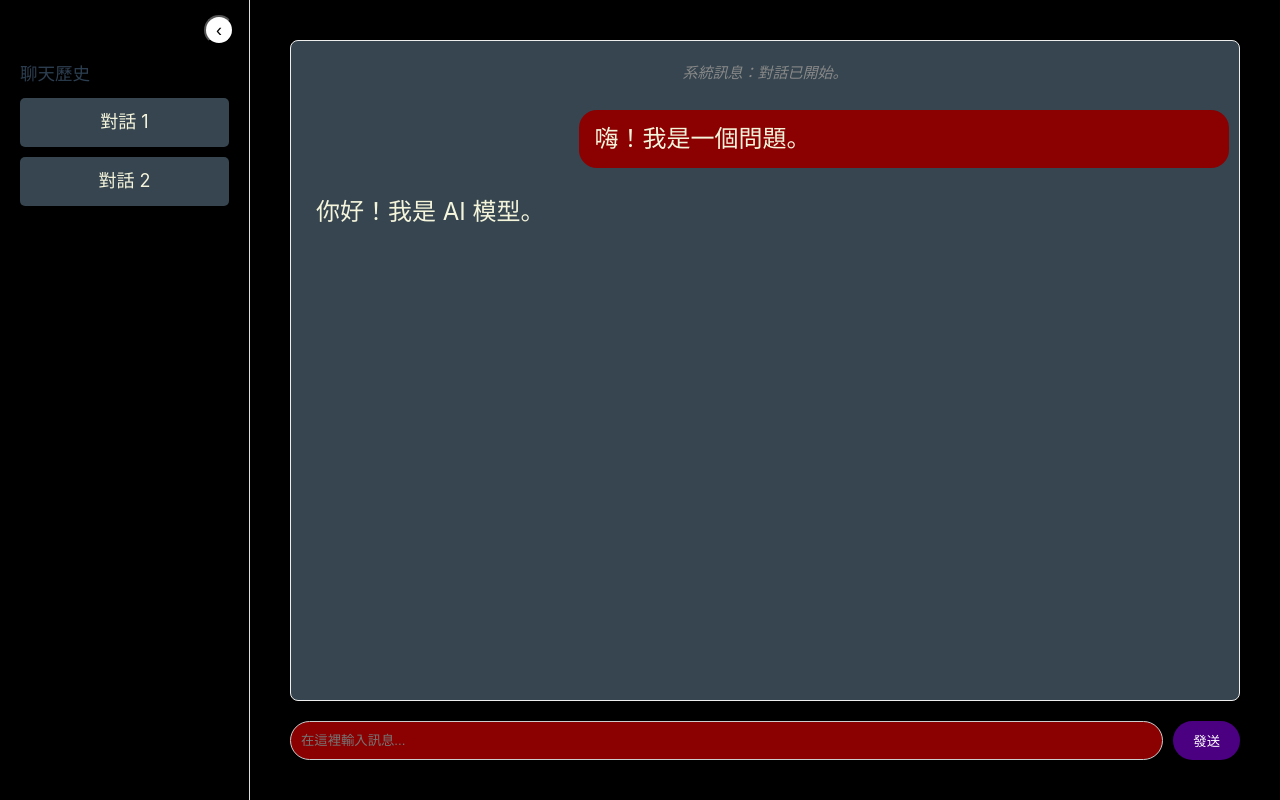
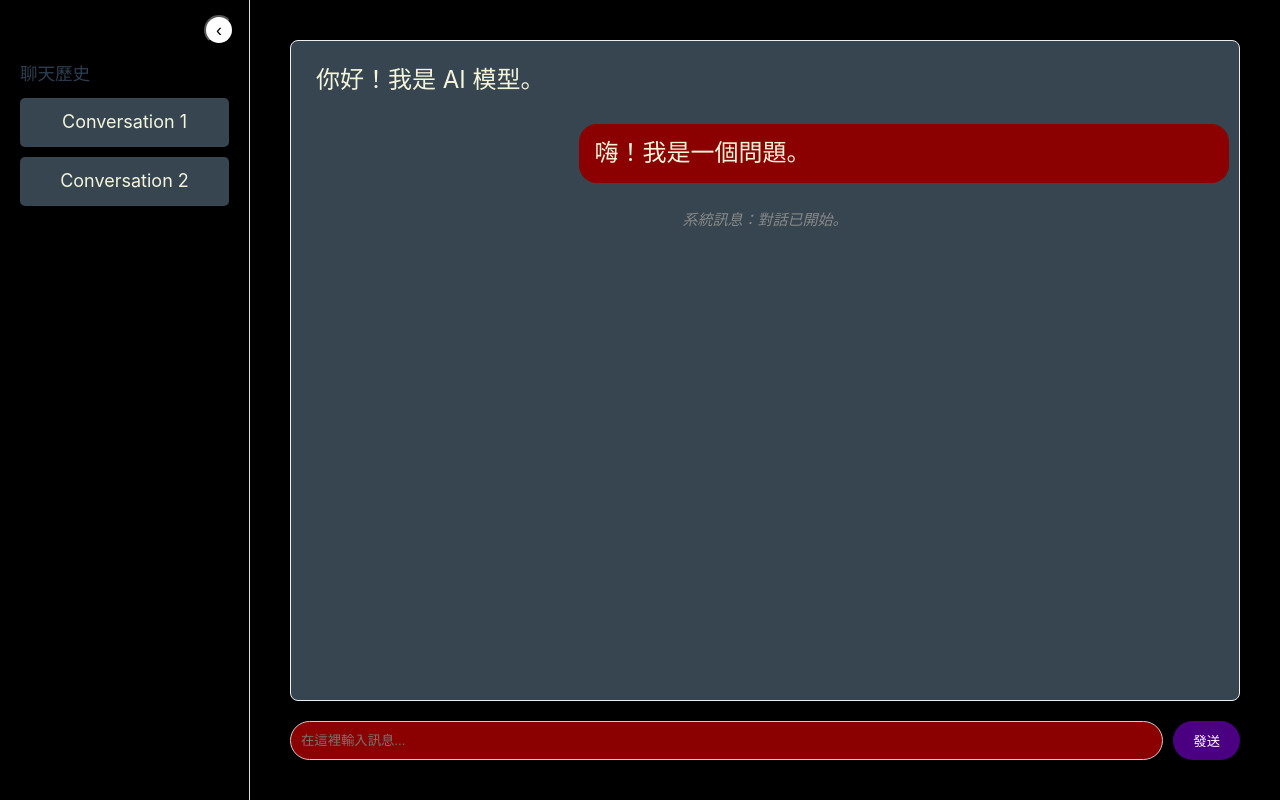
Before and after one commit to sauheiwong/trpg-vue-frontend, a Vue app: page / in a window 1280 px wide. Built offline with nearby package versions, Linux system fonts and the light colour scheme.

Commit message:
sideBar change conversation done

```diff
--- a/src/App.vue
+++ b/src/App.vue
@@ -1,8 +1,8 @@
 <template>
   <div id="app-layout">
-    <Sidebar :is-collapsed="isSidebarCollapsed" @toggle="toggleSidebar" />
+    <Sidebar :is-collapsed="isSidebarCollapsed" @toggle="toggleSidebar" @select-chat="getConversation" />
     <div class="main-content">
-      <ChatInterface />
+      <ChatInterface :messages="messages"/>
     </div>
   </div>
 </template>
@@ -20,12 +20,30 @@ export default {
   data() {
     return {
       isSidebarCollapsed: false,
+      messages: [
+        { id: 1, content: '你好！我是 AI 模型。', role: 'assistant' },
+        { id: 2, content: '嗨！我是一個問題。', role: 'user' },
+        { id: 3, content: '系統訊息：對話已開始。', role: 'system' },
+      ]
     };
   },
   methods: {
     toggleSidebar() {
       this.isSidebarCollapsed = !this.isSidebarCollapsed;
     },
+    async getConversation(chatId){
+      console.log("get conversation id is: ", chatId);
+      // should be fetching data
+      // fake data
+      const fakeData = {
+        "messages": [
+          { id: 1, content: '系統訊息：新對話已開始。', role: 'system' },
+          { id: 2, content: '嗨！我是一個新問題。', role: 'user' },
+          { id: 3, content: '你好！我是 AI 模型。', role: 'assistant' },
+        ]
+      }
+      this.messages = fakeData.messages
+    }
   },
 };
 </script>
--- a/src/components/ChatInterface.vue
+++ b/src/components/ChatInterface.vue
@@ -22,13 +22,14 @@ export default {
   components: {
     ChatMessage,
   },
+  props: {
+    messages: {
+      type: Array,
+      required: true
+    }
+  },
   data() {
     return {
-      messages: [
-        { id: 1, content: '你好！我是 AI 模型。', role: 'assistant' },
-        { id: 2, content: '嗨！我是一個問題。', role: 'user' },
-        { id: 3, content: '系統訊息：對話已開始。', role: 'system' },
-      ].reverse(),
       userMessage: "",
     };
   },
--- a/src/components/Sidebar.vue
+++ b/src/components/Sidebar.vue
@@ -6,8 +6,7 @@
     <div v-if="!isCollapsed" class="sidebar-content">
       <h3>聊天歷史</h3>
       <ul>
-        <li>對話 1</li>
-        <li>對話 2</li>
+        <li v-for="conversation in conversations" :key="conversation.id" @click="selectConversation(conversation.id)">{{ conversation.title }}</li>
       </ul>
     </div>
   </div>
@@ -26,7 +25,19 @@ export default {
     toggleSidebar() {
       this.$emit('toggle');
     },
+    selectConversation(chatId){
+      console.log("select conversation id is: ", chatId)
+      this.$emit("select-chat", chatId)
+    }
   },
+  data(){
+    return {
+      conversations: [
+        {id: "chat-1", title: "Conversation 1"},
+        {id: "chat-2", title: "Conversation 2"},
+      ]
+    }
+  }
 };
 </script>
 
```
